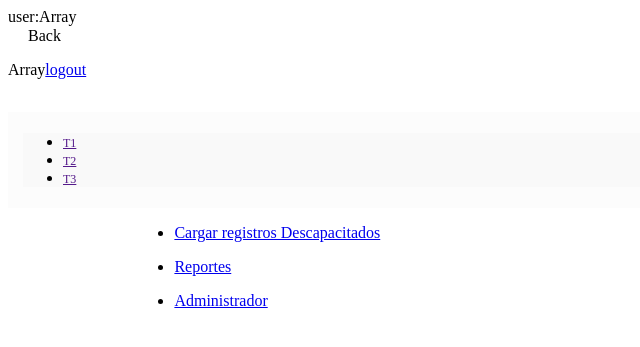
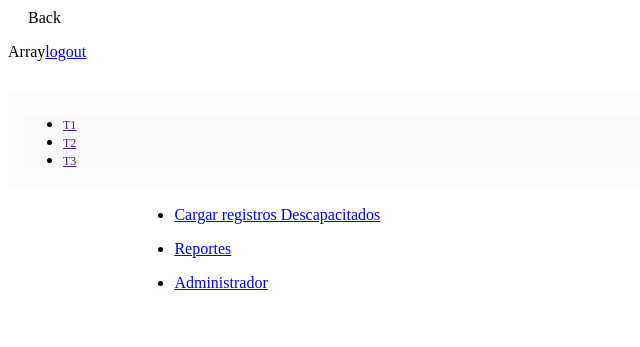
Before and after one commit to AlexDag/gi, a PHP site: page /administrador.php in a window 1280 px wide. Shown: the top 347 px of the page, without its empty margins (0-640 px from the left). Run offline with PHP 8.4, Linux system fonts and the light colour scheme; the visitor is signed in with stand-in values (Sample User, id 1); some libraries are stand-ins or nearby versions.

Commit message:
limpieza

```diff
--- a/administrador.php
+++ b/administrador.php
@@ -3,6 +3,16 @@
 include_once ("conexion.php");
 require ("lib/password.php");
 include_once("common.php");
+
+
+$dir = 'myDir';
+
+// create new directory with 744 permissions if it does not exist yet
+// owner will be the user/group the PHP script is run under
+
+
+//file_put_contents("./test/postLOg.log",print_r('test',true));
+
 ?>
 <!DOCTYPE html>
 <html>
@@ -30,10 +40,6 @@
         <!-- Home -->
         <div data-role="page" id="page1">
                  <?php
-                 if( isset( $_SESSION['usuario'] ) ){
-                     echo 'user:'.$_SESSION['usuario'];
-                 }else
-                     echo 'not user:';
 
                  if( !isset( $_SESSION['usuario'] ) ){
 
@@ -63,8 +69,10 @@
 
                          $_SESSION['usuario'] = $usuario;
 
-                      include "header.php";
+                     include "header.php";
                      include "menu_principal.php";
+
+
                      }
                         else{
 
@@ -74,13 +82,10 @@
                             exit;
                         }
                  }else{
-
+                    //echo 'user:'. $_SESSION['usuario'];
                      include "header.php";
                      include "menu_principal.php";
-                     /*
-                     header('Location: index.php111?nocache='.time(), true, 302);
-                     exit();
-                     */
+
                  }?></div>
     </body>
 </html>
```
